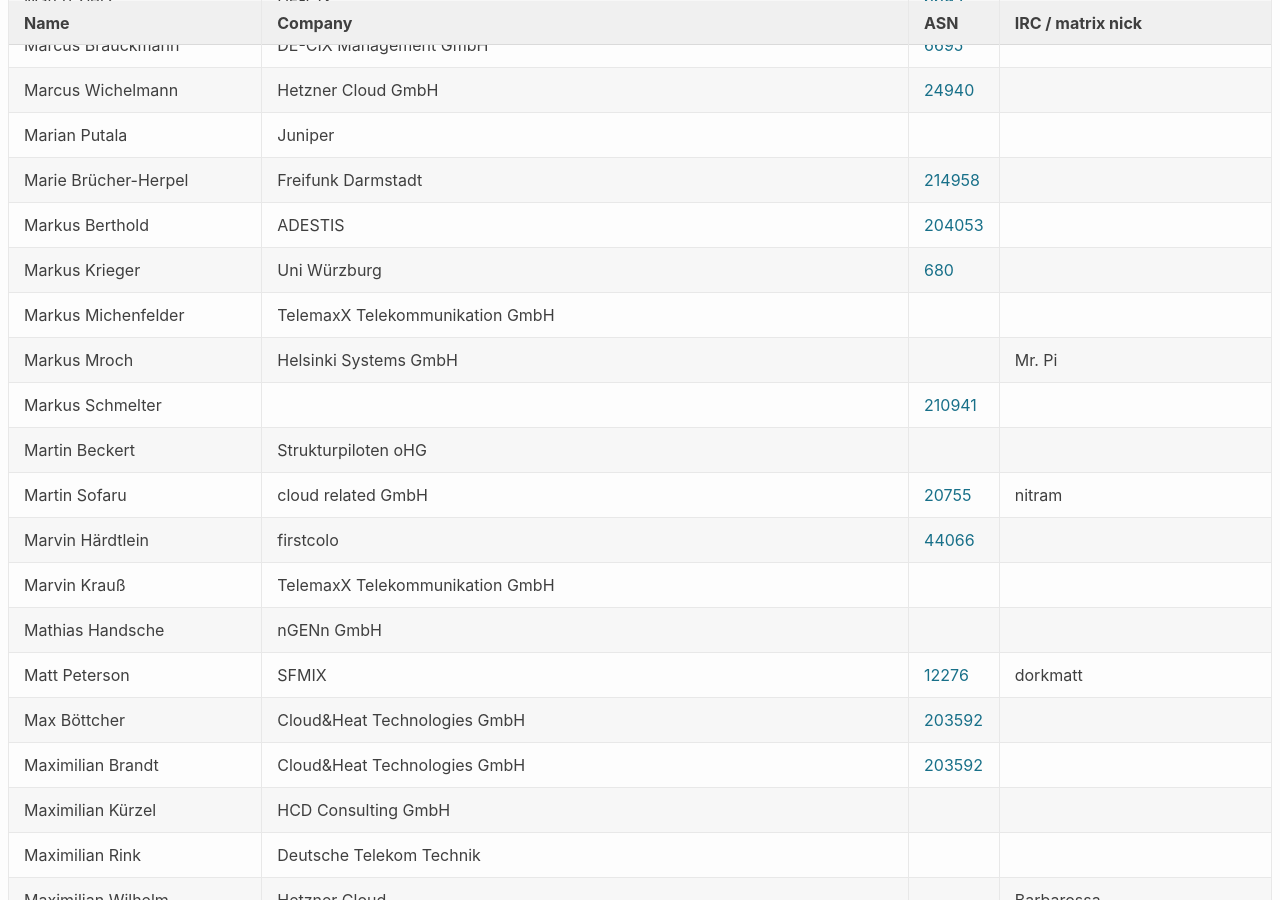
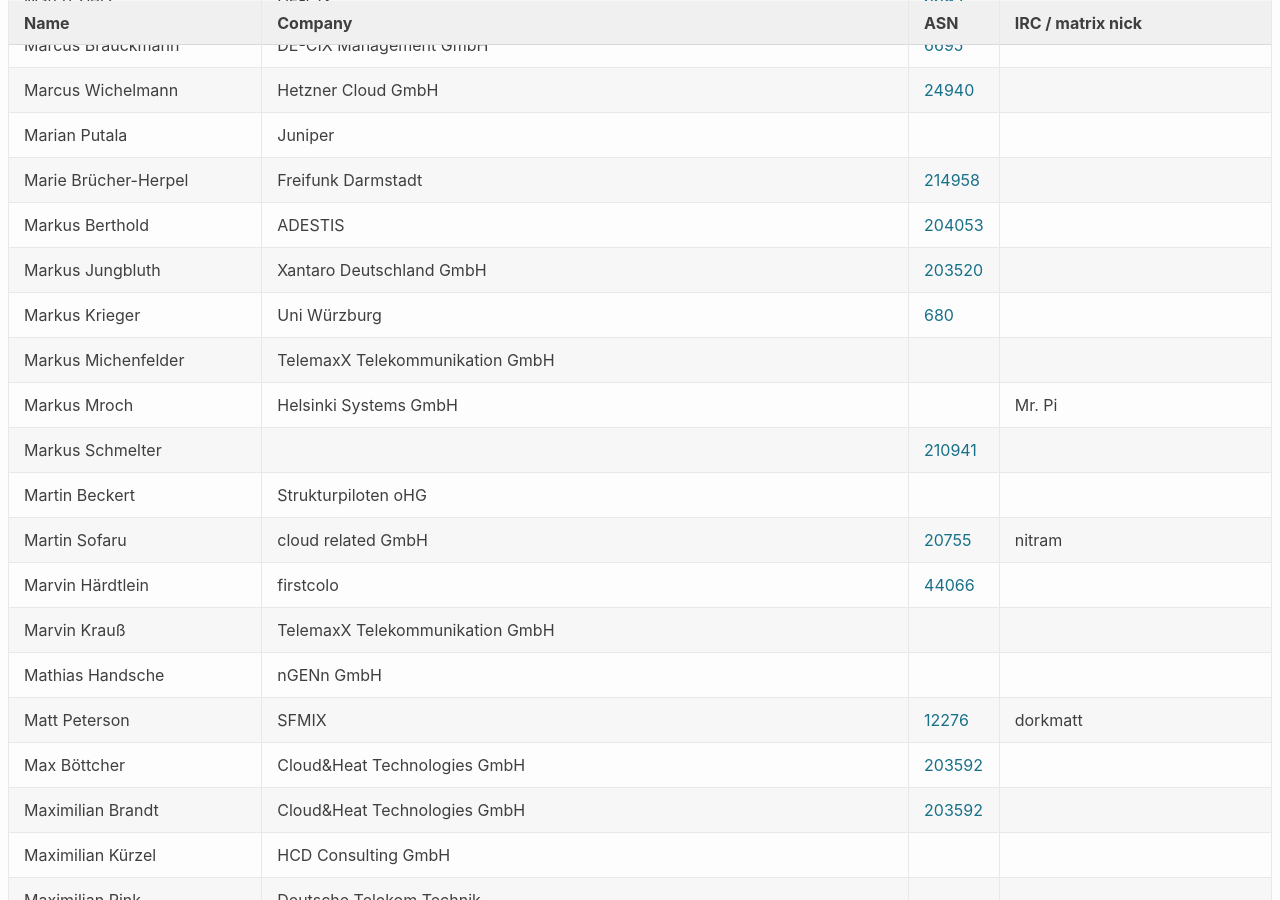
Before and after one commit to denog/pretix-attendeelist, a Jekyll site: the page built from denog17/index.markdown, in a window 1280 px wide and 900 px high, scrolled down 6634 px. Built offline with Jekyll 4.4.1, drawn with Linux system fonts in a browser that asks for light colours; some of the changed text lies outside the part shown.

Commit message:
Latest data: Fri Jul  4 08:11:26 UTC 2025

```diff
--- a/_data/attendees_denog17_onsite.json
+++ b/_data/attendees_denog17_onsite.json
@@ -894,6 +894,12 @@
     "asn": "204053"
   },
   {
+    "name": "Markus Jungbluth",
+    "company": "Xantaro Deutschland GmbH",
+    "irc": null,
+    "asn": "203520"
+  },
+  {
     "name": "Markus Krieger",
     "company": "Uni Würzburg",
     "irc": null,
@@ -1158,6 +1164,12 @@
     "asn": "48918"
   },
   {
+    "name": "Philipp Glaser",
+    "company": "Xantaro Deutschland GmbH",
+    "irc": null,
+    "asn": "203520"
+  },
+  {
     "name": "Philipp Krivanec",
     "company": "conova communications GmbH",
     "irc": null,
```
